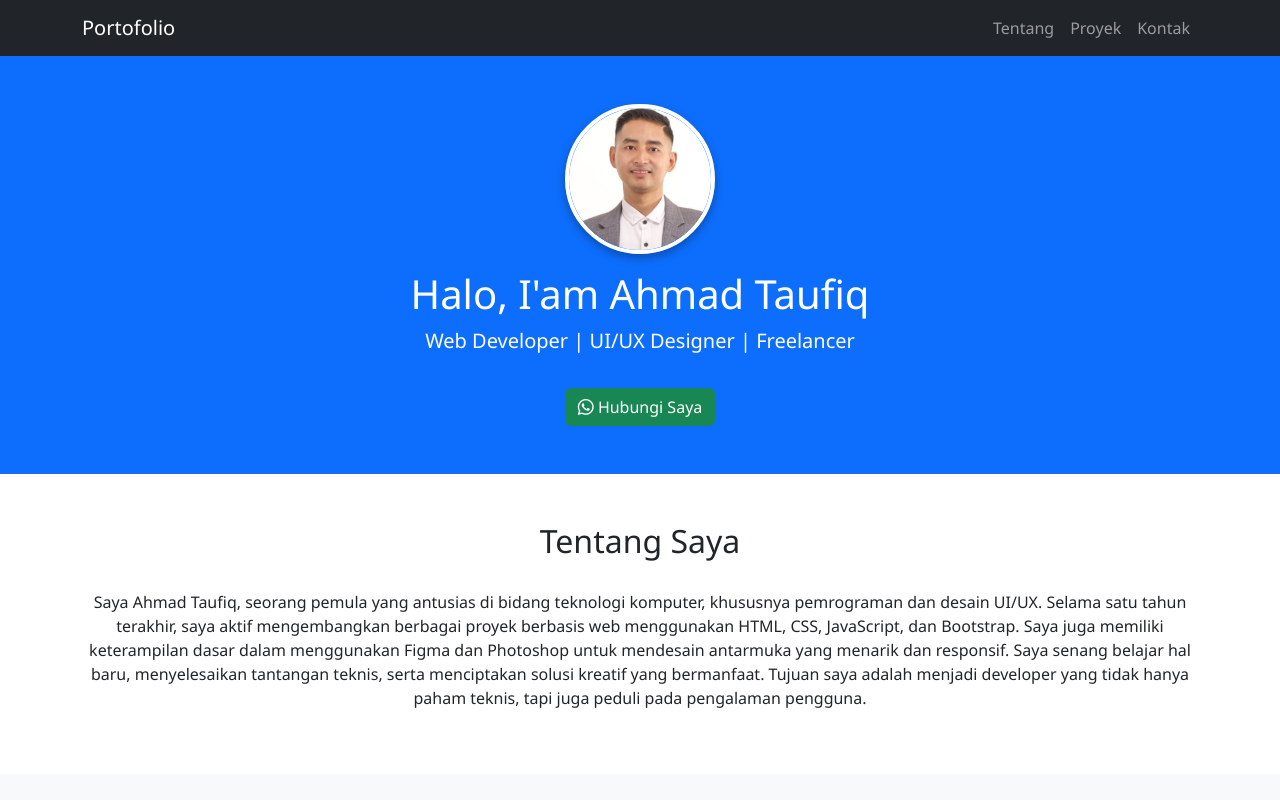
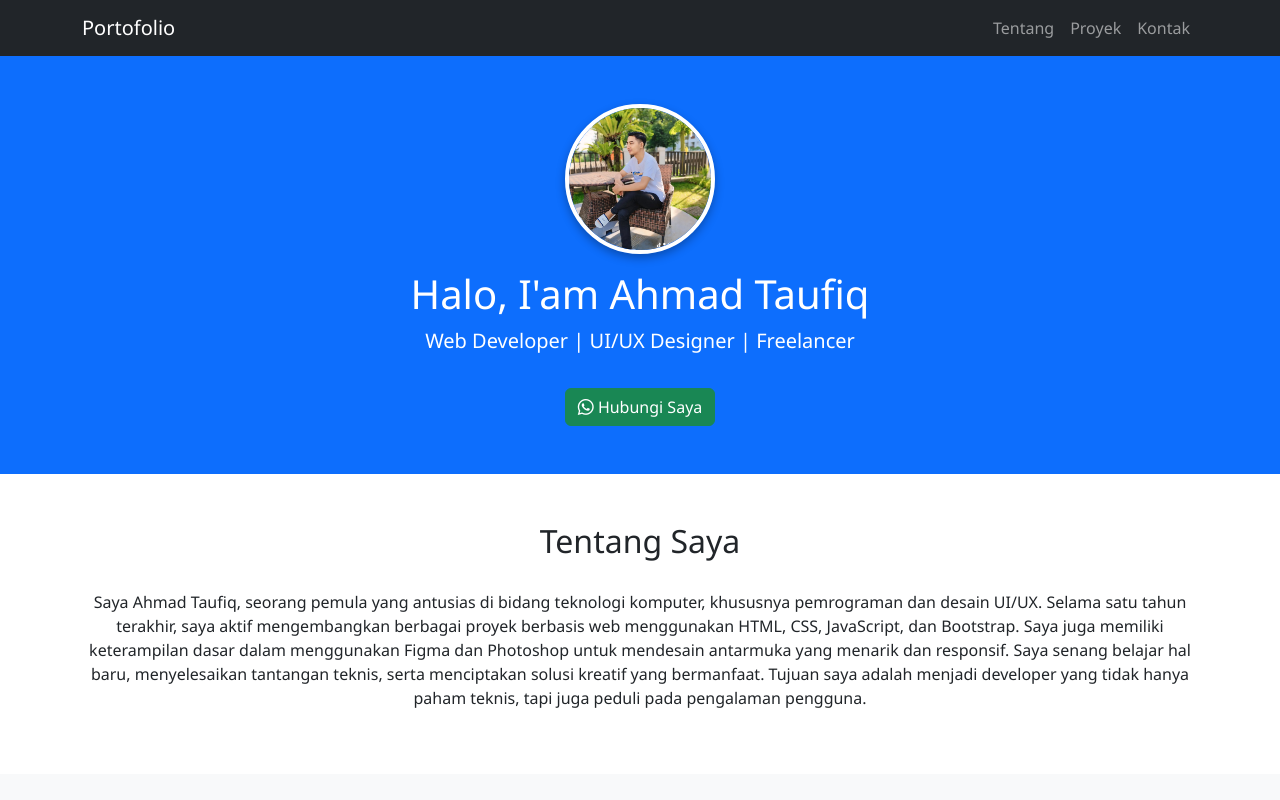
Before and after one commit to ahmadtaufiq93/myportofolio, a plain HTML site: page index.html in a window 1280 px wide. Shown: the top 800 px of the page. Drawn offline with nearby package versions, Linux system fonts and the light colour scheme; files whose address does not match are found by name.

Commit message:
memek enak

```diff
--- a/index.html
+++ b/index.html
@@ -32,7 +32,7 @@
   <!-- Hero Section -->
 <header class="bg-primary text-white text-center py-5">
   <div class="container">
-    <img src="profile.jpg" alt="Foto Ahmad Taufiq" class="rounded-circle mb-3 foto-profil">
+    <img src="foto-gw.jpg" alt="Foto Ahmad Taufiq" class="rounded-circle mb-3 foto-profil">
     <h1>Halo, I'am Ahmad Taufiq</h1>
     <p class="lead">Web Developer | UI/UX Designer | Freelancer</p>
      <!-- Tombol WhatsApp -->
```
Also changed, not shown: foto-gw.jpg (added), img/foto-gw.jpg (added).
